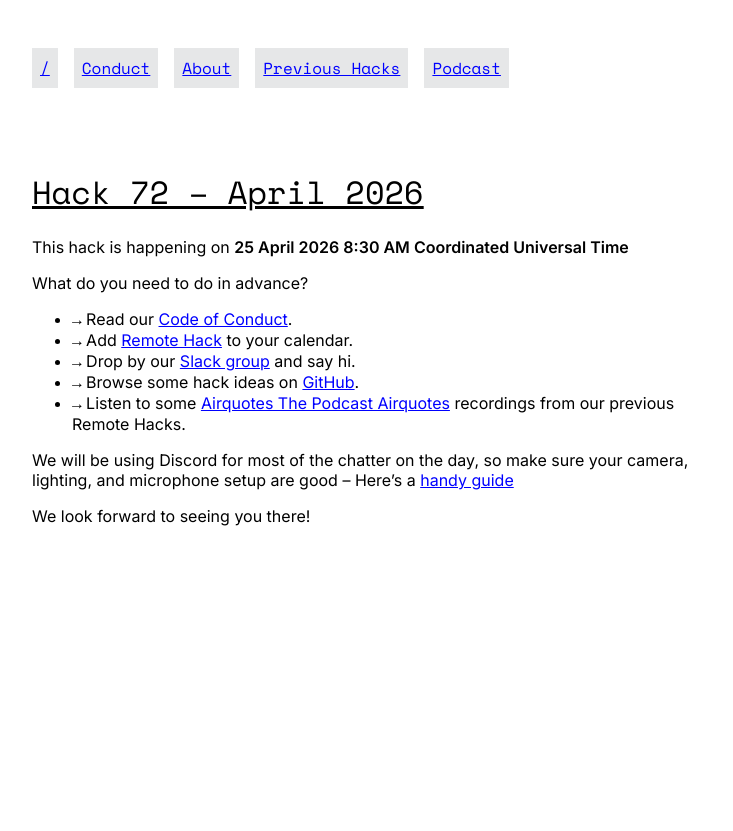
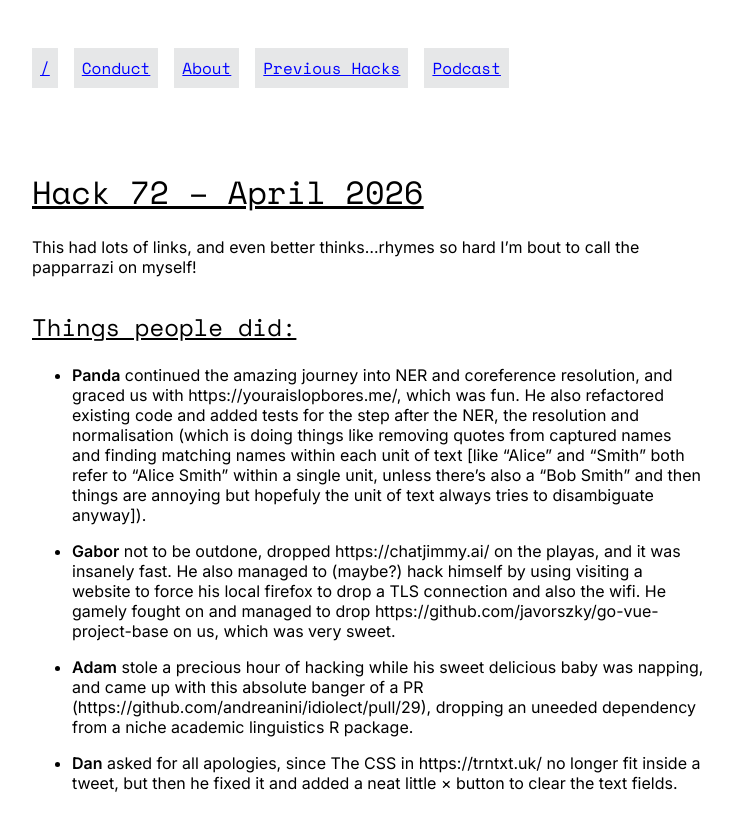
Before and after one commit to remotehack/remotehack.github.io, a Jekyll site: the page built from _hacks/72.md, in a window 1280 px wide. Shown: the top 831 px of the page, without its empty margins (272-1005 px from the left). Built offline with Jekyll 4.4.1, drawn with Linux system fonts in a browser that asks for light colours.

Commit message:
Add writeup for March 2026

```diff
--- a/_hacks/72.md
+++ b/_hacks/72.md
@@ -1,5 +1,16 @@
 ---
 hack_number: 72
 date: 2026-04-25
-upcoming: true
 ---
+
+This had lots of links, and even better thinks...rhymes so hard I'm bout to call the papparrazi on myself!
+
+## Things people did:
+
+- **Panda** continued the amazing journey into NER and coreference resolution, and graced us with https://youraislopbores.me/, which was fun. He also refactored existing code and added tests for the step after the NER, the resolution and normalisation (which is doing things like removing quotes from captured names and finding matching names within each unit of text [like "Alice" and "Smith" both refer to "Alice Smith" within a single unit, unless there's also a "Bob Smith" and then things are annoying but hopefuly the unit of text always tries to disambiguate anyway]).
+
+- **Gabor** not to be outdone, dropped https://chatjimmy.ai/ on the playas, and it was insanely fast. He also managed to (maybe?) hack himself by using visiting a website to force his local firefox to drop a TLS connection and also the wifi. He gamely fought on and managed to drop https://github.com/javorszky/go-vue-project-base on us, which was very sweet.
+
+- **Adam** stole a precious hour of hacking while his sweet delicious baby was napping, and came up with this absolute banger of a PR (https://github.com/andreanini/idiolect/pull/29), dropping an uneeded dependency from a niche academic linguistics R package.
+
+- **Dan** asked for all apologies, since The CSS in https://trntxt.uk/ no longer fit inside a tweet, but then he fixed it and added a neat little × button to clear the text fields.
```
